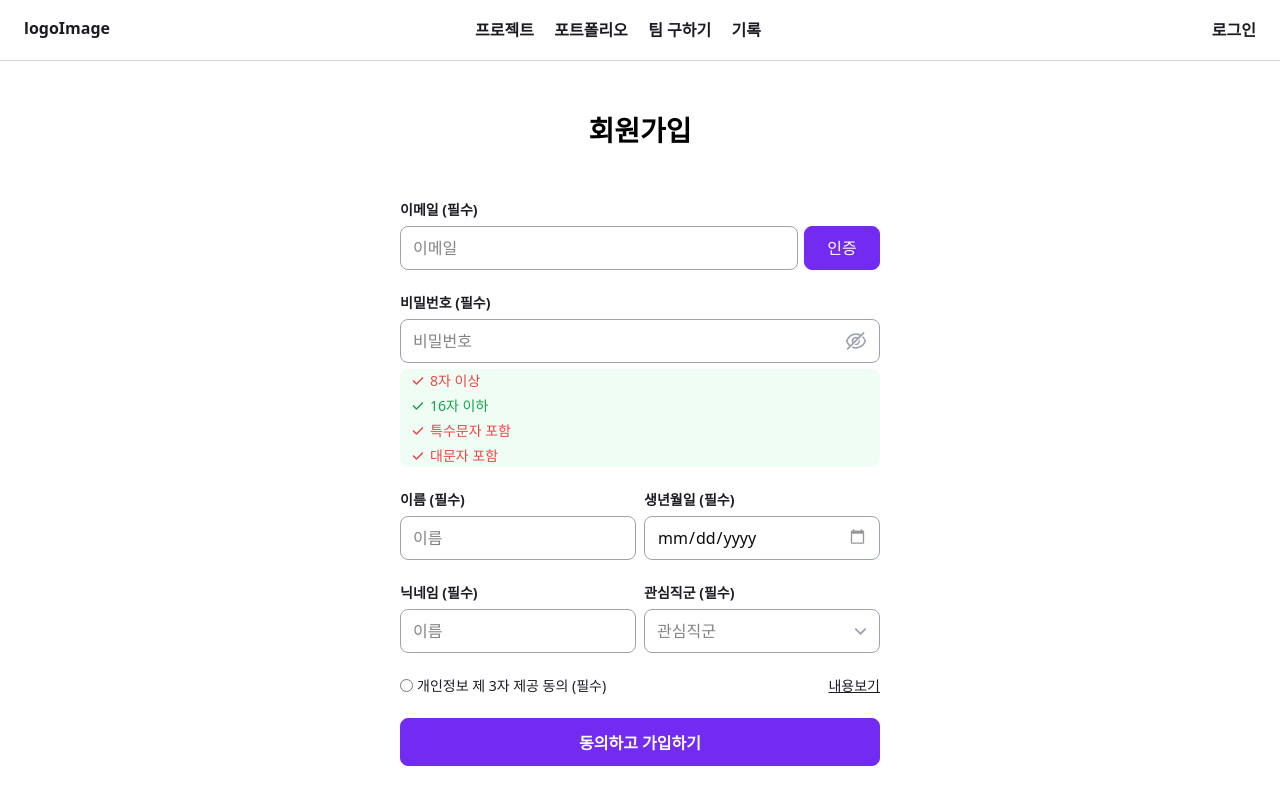
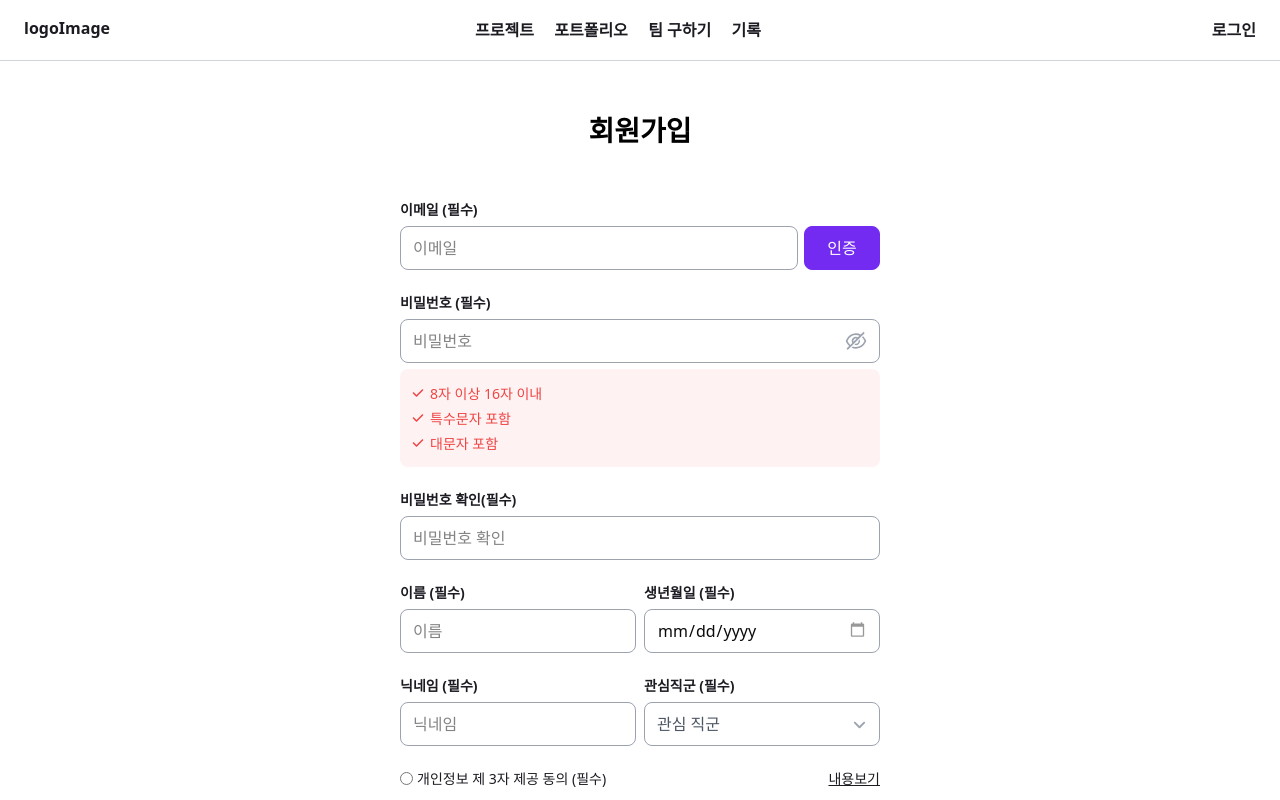
Before and after one commit to portcloud-project/Portcloud-FE, a Next.js app in the folder frontend/: page /signup in a window 1280 px wide. Shown: the top 800 px of the page. Built offline with nearby package versions, Linux system fonts and the light colour scheme; a web font is replaced by a local one.

Commit message:
fix: 회원가입 페이지 및 api 연결 완

```diff
--- a/frontend/src/app/signup/page.tsx
+++ b/frontend/src/app/signup/page.tsx
@@ -2,7 +2,7 @@
 
 import { useState } from 'react';
 import { AiOutlineEyeInvisible, AiOutlineEye } from 'react-icons/ai';
-import { FaCheck } from 'react-icons/fa6';
+import { FaAngleUp, FaCheck } from 'react-icons/fa6';
 import {
     DropdownMenu,
     DropdownMenuContent,
@@ -19,38 +19,52 @@ import axios from 'axios';
 interface FormValuesType {
     email: string;
     password: string;
+    passwordConfirm: string;
+    name: string;
+    birth: Date;
+    nickname: string;
+    interest: string;
 }
 
 const Signup = () => {
+    const isInterestArr = ['', 'PM', 'DESIGNER', 'FE', 'BE', 'QA'];
     const [pwVisible, setPwVisible] = useState<boolean>(false);
+    const [open, setOpen] = useState<boolean>(false);
+    const [selected, setSelected] = useState<string>('');
     const {
+        getValues,
         register,
         handleSubmit,
         watch,
+        setValue,
         formState: { errors },
     } = useForm<FormValuesType>({
-        mode: 'onBlur',
+        mode: 'onChange',
+        reValidateMode: 'onChange',
     });
 
     const password = watch('password', '');
 
     const rules = [
-        { label: '8자 이상', valid: password.length >= 8 },
-        { label: '16자 이하', valid: password.length <= 16 },
+        { label: '8자 이상 16자 이내', valid: password.length >= 8 && password.length <= 16 },
         { label: '특수문자 포함', valid: /[^A-Za-z0-9]/.test(password) },
         { label: '대문자 포함', valid: /[A-Z]/.test(password) },
     ];
 
     const onSignUpSubmit = async (data: FormValuesType) => {
-        const { email, password } = data;
+        const { email, password, name, nickname, birth } = data;
 
         try {
             const res = await axios.post('api/signup', {
                 email,
                 password,
+                name,
+                nickname,
+                birth,
             });
 
-            console.log(res.data);
+            console.log(res.status);
+
             alert('회원가입 성공!');
         } catch (err) {
             alert('회원가입 실패');
@@ -66,6 +80,7 @@ const Signup = () => {
         <main className="w-full px-[24px] flex flex-col justify-start items-center mx-auto laptop:max-w-[1440px] tablet:w-full gap-[48px]">
             <h3 className="font-bold text-[28px] text-black">회원가입</h3>
             <form
+                autoComplete="off"
                 onSubmit={handleSubmit(onSignUpSubmit)}
                 className="w-[345px] tablet:w-[480px] flex flex-col justify-start items-start gap-[22px]"
             >
@@ -82,22 +97,35 @@ const Signup = () => {
                             type="email"
                             id="email"
                             placeholder="이메일"
-                            className="w-[398px] h-[44px] border border-[var(--color-gray-400)] rounded-[8px] py-[10px] px-[12px] focus:border-[var(--color-purple-500)] focus:outline-none transition duration-300 ease-in-out"
+                            className={`w-[398px] h-[44px] border border-[var(--color-gray-400)] rounded-[8px] py-[10px] px-[12px] focus:outline-none transition duration-300 ease-in-out ${
+                                errors.email
+                                    ? 'focus:bg-[var(--color-red-50)] focus:border-[var(--color-red-500)]'
+                                    : 'focus:bg-[var(--color-green-50)] focus:border-[var(--color-green-600)]'
+                            }`}
                             {...register('email', {
-                                required: '이메일은 필수입니다',
+                                required: '이메일 주소를 입력해 주세요',
                                 pattern: {
                                     value: /^[^@ ]+@[^@ ]+\.[^@ .]{2,}$/,
                                     message: '올바른 이메일 형식을 입력하세요',
                                 },
                             })}
                         />
-                        {errors.email && (
-                            <p className="text-sm text-red-600">{errors.email.message}</p>
-                        )}
-                        <button className="px-[24px] py-[12px] rounded-[8px] text-white bg-[var(--color-purple-500)] whitespace-nowrap border border-[var(--color-purple-500)] transition duration-300 ease-in-out hover:bg-white hover:text-[var(--color-purple-500)] cursor-pointer w-[76px] h-[44px] flex justify-center items-center">
+                        <button
+                            className="px-[24px] py-[12px] rounded-[8px] text-white bg-[var(--color-purple-500)] whitespace-nowrap border border-[var(--color-purple-500)] transition duration-300 ease-in-out hover:bg-white hover:text-[var(--color-purple-500)] cursor-pointer w-[76px] h-[44px] flex justify-center items-center"
+                            onClick={() => {
+                                console.log(getValues('email'));
+                            }}
+                        >
                             인증
                         </button>
                     </div>
+
+                    {/* 이메일 error section */}
+                    {errors.email && (
+                        <p className="text-sm text-[var(--color-red-500)]">
+                            {errors.email.message}
+                        </p>
+                    )}
                 </div>
 
                 {/* password section */}
@@ -113,14 +141,18 @@ const Signup = () => {
                             id="password"
                             type={pwVisible ? 'text' : 'password'}
                             placeholder="비밀번호"
-                            className="w-full h-[44px] border border-[var(--color-gray-400)] rounded-[8px] py-[10px] px-[12px] focus:border-[var(--color-purple-500)] focus:outline-none transition duration-300 ease-in-out"
+                            maxLength={16}
+                            className={`w-full h-[44px] border border-[var(--color-gray-400)] rounded-[8px] py-[10px] px-[12px]  focus:outline-none transition duration-300 ease-in-out
+                                ${
+                                    rules.every((a) => a.valid)
+                                        ? 'focus:bg-[var(--color-green-50)] focus:border-[var(--color-green-600)]'
+                                        : 'focus:bg-[var(--color-red-50)] focus:border-[var(--color-red-500)]'
+                                }`}
                             {...register('password', {
-                                required: '비밀번호는 필수입니다',
-                                minLength: { value: 8, message: '8자 이상 입력하세요' },
-                                pattern: {
-                                    value: /^(?=.*[A-Z])(?=.*[^A-Za-z0-9]).+$/,
-                                    message: '대문자와 특수문자를 포함하세요',
-                                },
+                                required: '비밀번호 조건에 맞게 입력해 주세요',
+                                minLength: 8,
+                                maxLength: 16,
+                                pattern: /^(?=.*[A-Z])(?=.*[^A-Za-z0-9]).+$/,
                             })}
                         />
                         {pwVisible ? (
@@ -136,39 +168,80 @@ const Signup = () => {
                         )}
                     </div>
 
+                    {/* 비밀번호 error section */}
+                    {errors.password && (
+                        <p className="text-sm text-[var(--color-red-500)]">
+                            {errors.password.message}
+                        </p>
+                    )}
+
                     {/* password rules section */}
-                    <div className="w-full h-[98px] p-[12px] rounded-[8px] bg-[var(--color-green-50)] flex flex-col justify-center items-start gap-[4px]">
+                    <div
+                        className={`w-full h-[98px] p-[12px] rounded-[8px] bg-[var(--color-green-50)] flex flex-col justify-center items-start gap-[4px] ${
+                            rules.every((a) => a.valid)
+                                ? 'bg-[var(--color-green-50)]'
+                                : 'bg-[var(--color-red-50)]'
+                        }`}
+                    >
                         {rules.map((a, i) => (
                             <div
                                 key={i}
-                                className="flex flex-row justify-center items-center gap-[6px]"
-                            >
-                                <FaCheck
-                                    className={`w-[12px] h-[12px] ${
-                                        a.valid
-                                            ? 'text-[var(--color-green-600)]'
-                                            : 'text-[var(--color-red-500)]'
-                                    }`}
-                                />
-                                <h3
-                                    className={`text-[14px] font-normal ${
+                                className={`flex flex-row justify-center items-center gap-[6px]  ${
                                     a.valid
                                         ? 'text-[var(--color-green-600)]'
                                         : 'text-[var(--color-red-500)]'
                                 }`}
                             >
-                                    {a.label}
-                                </h3>
+                                <FaCheck className={`w-[12px] h-[12px]`} />
+                                <h3 className={`text-[14px] font-normal`}>{a.label}</h3>
                             </div>
                         ))}
                     </div>
                 </div>
 
+                {/* password section */}
+                <div className="w-full h-fit flex flex-col justify-center items-start gap-[6px]">
+                    <label
+                        htmlFor="password-confirm"
+                        className="text-[14px] font-semibold text-[var(--color-gray-900)]"
+                    >
+                        비밀번호 확인(필수)
+                    </label>
+                    <div className="relative w-full">
+                        <input
+                            id="password-confirm"
+                            type="password"
+                            placeholder="비밀번호 확인"
+                            maxLength={16}
+                            className={`w-full h-[44px] border border-[var(--color-gray-400)] rounded-[8px] py-[10px] px-[12px]  focus:outline-none transition duration-300 ease-in-out
+                                ${
+                                    errors.passwordConfirm
+                                        ? 'focus:bg-[var(--color-red-50)] focus:border-[var(--color-red-500)]'
+                                        : 'focus:bg-[var(--color-green-50)] focus:border-[var(--color-green-600)]'
+                                }
+                                `}
+                            {...register('passwordConfirm', {
+                                required: '비밀번호가 일치해야 합니다',
+                                validate: (value) =>
+                                    value === getValues('password') ||
+                                    '비밀번호가 일치하지 않습니다',
+                            })}
+                        />
+                    </div>
+                    {/* 비밀번호 error section */}
+                    {errors.passwordConfirm && (
+                        <p className="text-sm text-[var(--color-red-500)]">
+                            {errors.passwordConfirm.message}
+                        </p>
+                    )}
+                </div>
+
                 {/* name, birth section */}
                 <div className="w-full flex flex-row justify-between items-center gap-[6px]">
-                    <div className="w-[236px] flex flex-col justify-center items-start gap-[6px]">
+                    {/* 이름 section */}
+                    <div className="w-[236px] flex flex-col justify-center items-start gap-[6px] relative">
                         <label
-                            htmlFor=""
+                            htmlFor="name"
                             className="text-[14px] font-semibold text-[var(--color-gray-900)]"
                         >
                             이름 (필수)
@@ -177,13 +250,30 @@ const Signup = () => {
                             type="text"
                             id="name"
                             placeholder="이름"
-                            className="w-full h-[44px] border border-[var(--color-gray-400)] rounded-[8px] py-[10px] px-[12px] focus:border-[var(--color-purple-500)] focus:outline-none transition duration-300 ease-in-out"
-                            required
+                            className={`w-full h-[44px] border border-[var(--color-gray-400)] rounded-[8px] py-[10px] px-[12px] focus:outline-none transition duration-300 ease-in-out ${
+                                errors.name
+                                    ? 'focus:bg-[var(--color-red-50)] focus:border-[var(--color-red-500)]'
+                                    : 'focus:bg-[var(--color-green-50)] focus:border-[var(--color-green-600)]'
+                            }`}
+                            {...register('name', {
+                                required: '이름을 입력해 주세요',
+                                minLength: {
+                                    value: 1,
+                                    message: '이름은 1자 이상 입력해주세요',
+                                },
+                            })}
                         />
+                        {/* 이름 error section */}
+                        {errors.name && (
+                            <p className="text-sm text-[var(--color-red-500)] absolute left-0 top-[73px]">
+                                {errors.name.message}
+                            </p>
+                        )}
                     </div>
-                    <div className="w-[236px] flex flex-col justify-center items-start gap-[6px]">
+                    {/* 생년월일 section */}
+                    <div className="w-[236px] flex flex-col justify-center items-start gap-[6px] relative">
                         <label
-                            htmlFor=""
+                            htmlFor="birth"
                             className="text-[14px] font-semibold text-[var(--color-gray-900)]"
                         >
                             생년월일 (필수)
@@ -194,17 +284,39 @@ const Signup = () => {
                                 id="birth"
                                 placeholder="생년월일"
                                 className="w-full h-[44px] border border-[var(--color-gray-400)] rounded-[8px] py-[10px] px-[12px] focus:border-[var(--color-purple-500)] focus:outline-none transition duration-300 ease-in-out"
-                                required
+                                min="1900-01-01"
+                                max={`${new Date().getFullYear()}-${new Date().getMonth}-${new Date().getDate()}`}
+                                {...register('birth', {
+                                    // validate: (a) => {
+                                    //     const year = Number(a.getFullYear);
+                                    //     const current = new Date().getFullYear();
+                                    //     if (!year) return '유효하지 않은 출생 연도입니다';
+                                    //     return (
+                                    //         (year < 1900 && year > current) ||
+                                    //         '유효하지 않은 출생 연도입니다'
+                                    //     );
+                                    // },
+                                    // Number(a.getFullYear) < 1800 ||
+                                    // Number(a.getFullYear) > new Date().getFullYear()
+                                    //     ? '유효하지 않은 출생 연도입니다'
+                                    //     : true,
+                                })}
                             />
                         </div>
+                        {errors.birth && (
+                            <p className="text-sm text-[var(--color-red-500)] absolute left-0 top-[73px]">
+                                {errors.birth.message}
+                            </p>
+                        )}
                     </div>
                 </div>
 
                 {/* nickname,number section */}
                 <div className="w-full flex flex-row justify-between items-center gap-[6px]">
-                    <div className="w-[236px] flex flex-col justify-center items-start gap-[6px]">
+                    {/* 닉네임 section */}
+                    <div className="w-[236px] flex flex-col justify-center items-start gap-[6px] relative">
                         <label
-                            htmlFor=""
+                            htmlFor="nickname"
                             className="text-[14px] font-semibold text-[var(--color-gray-900)]"
                         >
                             닉네임 (필수)
@@ -212,41 +324,91 @@ const Signup = () => {
                         <input
                             type="text"
                             id="nickname"
-                            placeholder="이름"
-                            className="w-full h-[44px] border border-[var(--color-gray-400)] rounded-[8px] py-[10px] px-[12px] focus:border-[var(--color-purple-500)] focus:outline-none transition duration-300 ease-in-out"
-                            required
+                            placeholder="닉네임"
+                            className={`w-full h-[44px] border border-[var(--color-gray-400)] rounded-[8px] py-[10px] px-[12px] focus:outline-none transition duration-300 ease-in-out ${
+                                errors.nickname
+                                    ? 'focus:bg-[var(--color-red-50)] focus:border-[var(--color-red-500)]'
+                                    : 'focus:bg-[var(--color-green-50)] focus:border-[var(--color-green-600)]'
+                            }`}
+                            {...register('nickname', {
+                                required: '닉네임을 입력해 주세요',
+                                minLength: {
+                                    value: 3,
+                                    message: '닉네임은 3자 이상 입력해주세요',
+                                },
+                            })}
                         />
+                        {/* 닉네임 error section */}
+                        {errors.nickname && (
+                            <p className="text-sm text-[var(--color-red-500)] absolute left-0 top-[73px]">
+                                {errors.nickname.message}
+                            </p>
+                        )}
                     </div>
-                    <div className="w-[236px] flex flex-col justify-center items-start gap-[6px]">
+                    <div className="w-[236px] flex flex-col justify-center items-start gap-[6px] relative">
                         <label
-                            htmlFor=""
+                            htmlFor="interest"
                             className="text-[14px] font-semibold text-[var(--color-gray-900)]"
                         >
                             관심직군 (필수)
                         </label>
-                        <div className="relative w-full">
                         <input
-                                type="text"
+                            type="hidden"
                             id="interest"
-                                placeholder="관심직군"
-                                className="w-full h-[44px] border border-[var(--color-gray-400)] rounded-[8px] py-[10px] px-[12px] focus:border-[var(--color-purple-500)] focus:outline-none transition duration-300 ease-in-out"
-                                required
+                            value={selected}
+                            {...register('interest', {
+                                required: '관심 직군을 선택해 주세요',
+                            })}
                         />
-
-                            <DropdownMenu>
-                                <DropdownMenuTrigger>
-                                    <FaAngleDown className="w-[15px] h-[15px] text-[var(--color-gray-400)] absolute right-3 top-1/2 transform -translate-y-1/2 cursor-pointer" />
+                        {/* 여기 input name에서 왜 오류 뜨지 */}
+                        <DropdownMenu open={open} onOpenChange={setOpen}>
+                            <DropdownMenuTrigger
+                                className={`w-full h-[44px] border rounded-[8px] px-[12px] flex items-center justify-between cursor-pointer transition duration-300 ease-in-out
+                          ${open ? 'border-[var(--color-purple-500)]' : 'border-[var(--color-gray-400)]'}`}
+                            >
+                                <span className="flex-1 text-left">
+                                    {selected || (
+                                        <span className="text-[var(--color-gray-600)] text-[16px]">
+                                            관심 직군
+                                        </span>
+                                    )}
+                                </span>
+                                <span className="ml-2 flex-shrink-0">
+                                    {open ? (
+                                        <FaAngleUp className="w-[15px] h-[15px] text-[var(--color-gray-400)]" />
+                                    ) : (
+                                        <FaAngleDown className="w-[15px] h-[15px] text-[var(--color-gray-400)]" />
+                                    )}
+                                </span>
                             </DropdownMenuTrigger>
-                                <DropdownMenuContent>
-                                    {/* <DropdownMenuSeparator /> */}
-                                    {/* <DropdownMenuLabel>라벨</DropdownMenuLabel> */}
-                                    <DropdownMenuItem>FE</DropdownMenuItem>
-                                    <DropdownMenuItem>BE</DropdownMenuItem>
-                                    <DropdownMenuItem>PM</DropdownMenuItem>
-                                    <DropdownMenuItem>Designer</DropdownMenuItem>
+                            <DropdownMenuContent
+                                className="w-[236px] flex flex-col gap-[4px] p-[6px]"
+                                side="bottom"
+                                align="start"
+                                sideOffset={6}
+                                alignOffset={0}
+                            >
+                                {isInterestArr.map((a, i) => (
+                                    <DropdownMenuItem
+                                        key={i}
+                                        className="text-[16px] text-[var(--color-gray-700)] data-[highlighted]:text-white bg-[white] data-[highlighted]:bg-[var(--color-purple-500)] transition duration-300 ease-in-out w-[364px] h-[48px]"
+                                        onSelect={() => {
+                                            setSelected(a);
+                                            setValue('interest', a, { shouldValidate: true });
+                                        }}
+                                    >
+                                        <FaCheck className="text-white" />
+                                        {a}
+                                    </DropdownMenuItem>
+                                ))}
                             </DropdownMenuContent>
                         </DropdownMenu>
-                        </div>
+                        {/* 관심직군 error section */}
+                        {errors.interest && (
+                            <p className="text-sm text-[var(--color-red-500)] absolute left-0 top-[73px]">
+                                {errors.interest.message}
+                            </p>
+                        )}
                     </div>
                 </div>
 
```
Also changed, not shown: frontend/src/app/api/signup/route.ts (+33 -6 lines). Lines whose indentation alone changed are shown as unchanged.
